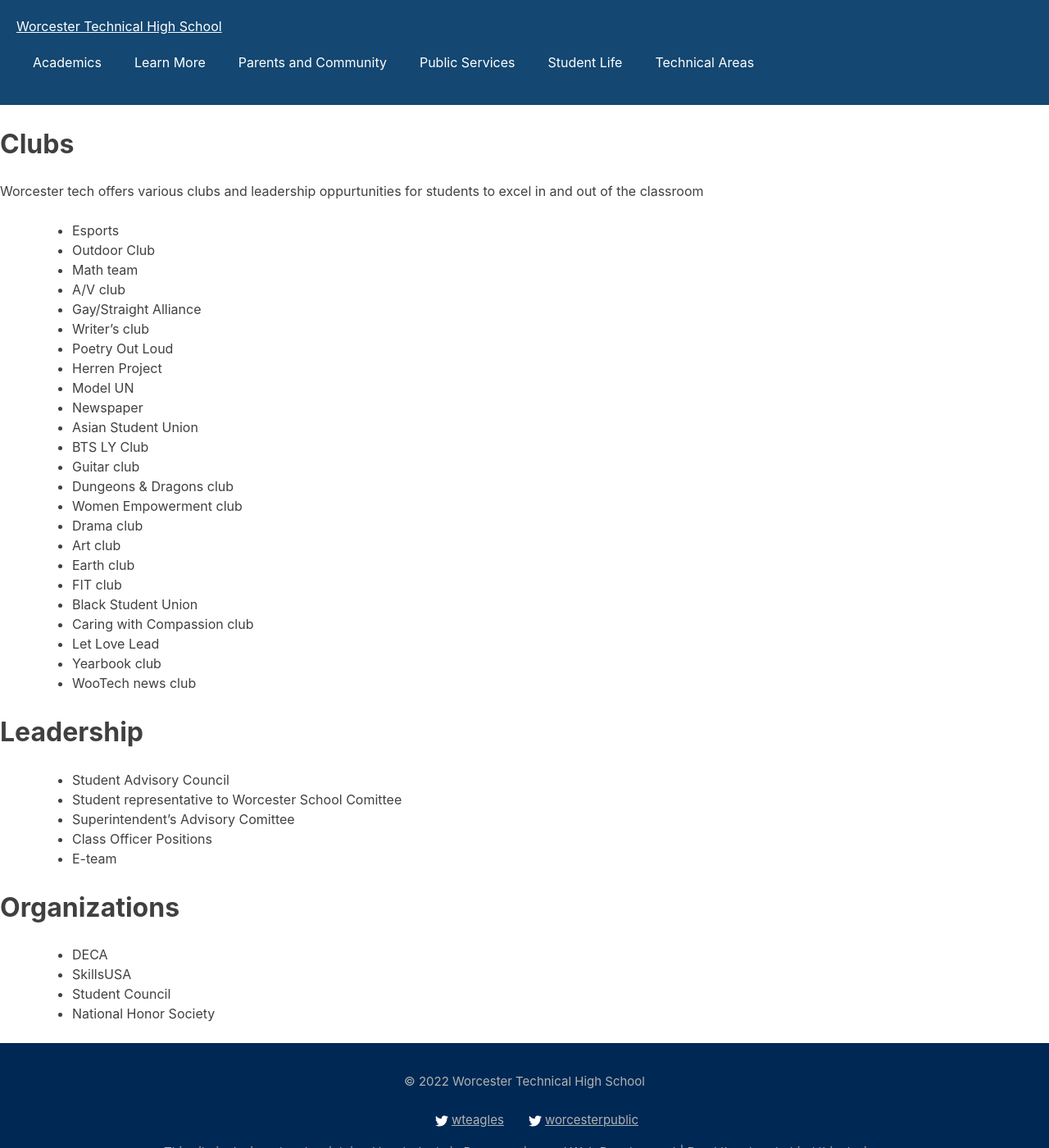
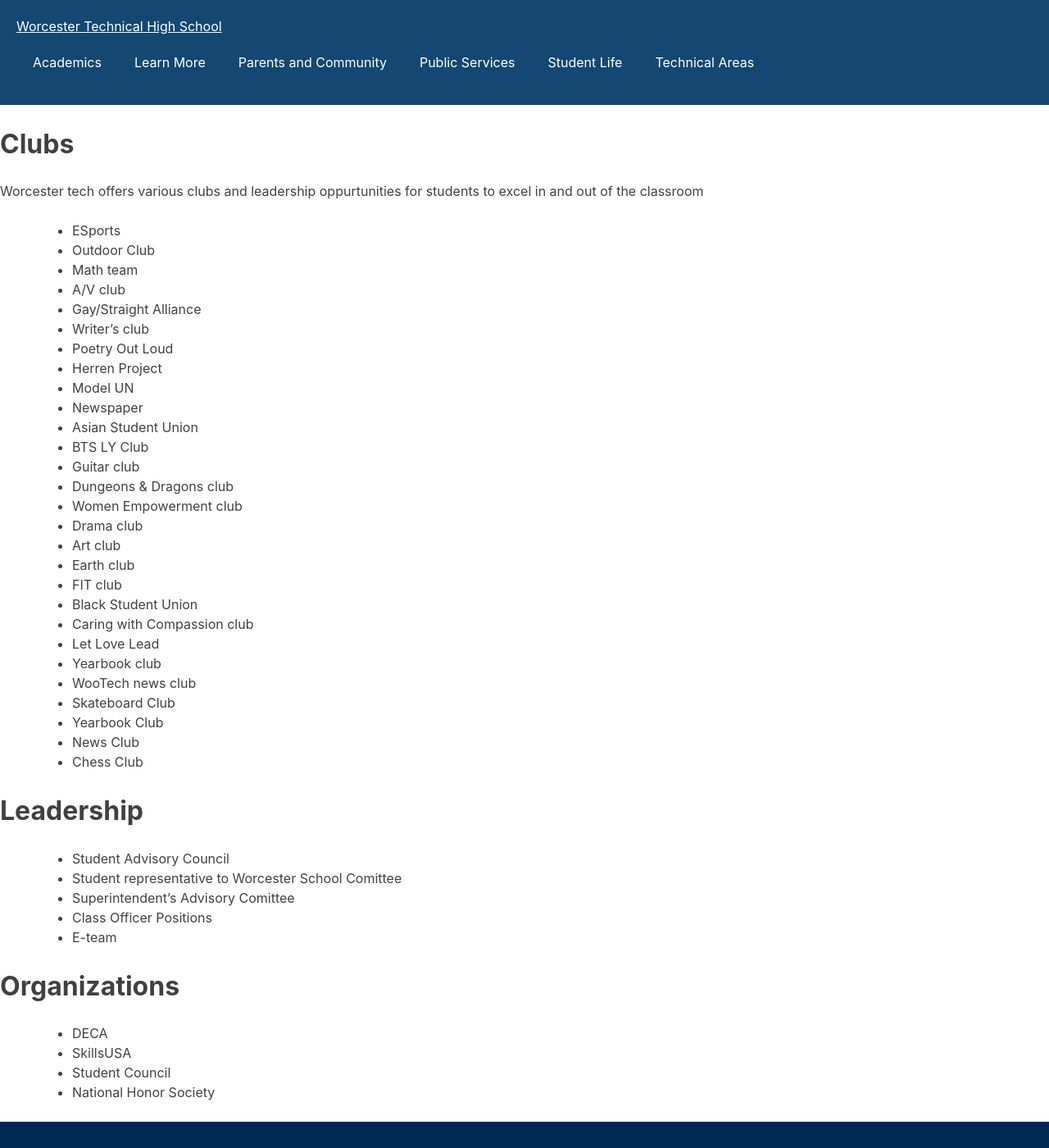
Before and after one commit to worcestertechnicalhighschool/techhigh.us, a Jekyll site: the page built from _student_life/clubs.markdown, in a window 1280 px wide and 1400 px high. Shown: the whole window at 82% size. Built offline with Jekyll 4.4.1, drawn with Linux system fonts in a browser that asks for light colours; nearby versions of some CDN libraries.

Commit message:
added two more clubs to the clubs page.

```diff
--- a/_student_life/clubs.markdown
+++ b/_student_life/clubs.markdown
@@ -7,7 +7,7 @@ date: 2022-10-26
 Worcester tech offers various clubs and leadership oppurtunities for students to excel in and out of the classroom
 
 
-- Esports
+- ESports
 - Outdoor Club
 - Math team
 - A/V club
@@ -31,6 +31,10 @@ Worcester tech offers various clubs and leadership oppurtunities for students to
 - Let Love Lead
 - Yearbook club
 - WooTech news club
+- Skateboard Club
+- Yearbook Club
+- News Club
+- Chess Club
 
 # Leadership
 - Student Advisory Council
```
